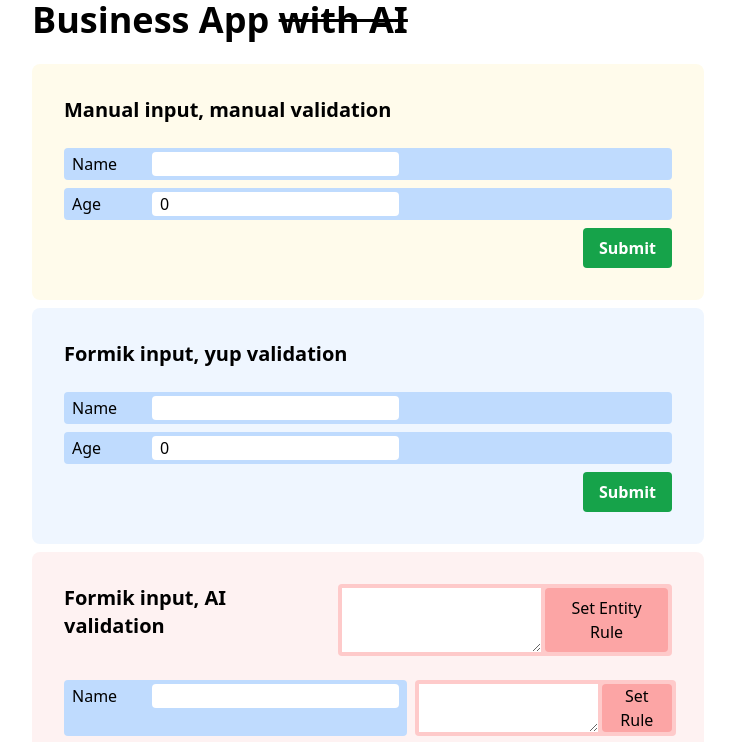
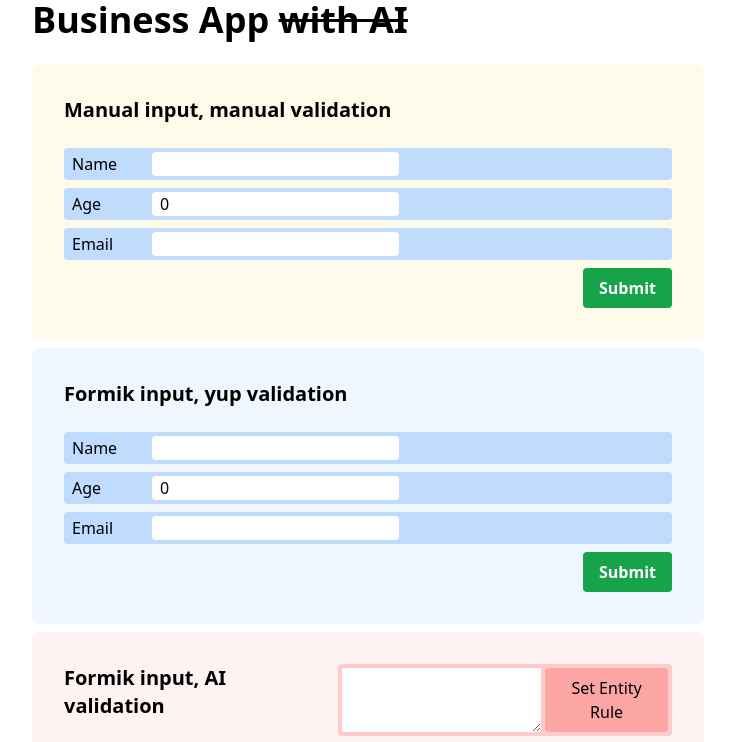
Before and after one commit to oliversturm/BusinessAppWithAI, a React (Vite) app in the folder businessappwithai.client/: page / in a window 1280 px wide. Shown: the top 742 px of the page, without its empty margins (272-1007 px from the left). Built offline with nearby package versions, Linux system fonts and the light colour scheme.

Commit message:
feat: email field added

```diff
--- a/businessappwithai.client/src/FormikInputForm.jsx
+++ b/businessappwithai.client/src/FormikInputForm.jsx
@@ -7,6 +7,7 @@ const FormikInputForm = ({ onSubmit }) => {
     initialValues: {
       name: "",
       age: 0,
+      email: "",
     },
     validationSchema: Yup.object({
       name: Yup.string()
@@ -20,6 +21,7 @@ const FormikInputForm = ({ onSubmit }) => {
       age: Yup.number()
         .min(1, "Age must be at least 1")
         .required("Age is required"),
+      email: Yup.string().email("Email must be a valid email address"),
     }),
     onSubmit: (values) => {
       onSubmit(values);
@@ -36,6 +38,8 @@ const FormikInputForm = ({ onSubmit }) => {
 
       <FormikInput formik={formik} type="number" field="age" label="Age" />
 
+      <FormikInput formik={formik} field="email" label="Email" />
+
       <button
         type="submit"
         className="ml-auto bg-green-600 text-white font-bold px-4 py-2 rounded"
--- a/businessappwithai.client/src/InputForm.jsx
+++ b/businessappwithai.client/src/InputForm.jsx
@@ -24,8 +24,18 @@ const validateAge = (age, setError) => {
   }
 };
 
+const validateEmail = (email, setError) => {
+  if (/^[^\s@]+@[^\s@]+\.[^\s@]+$/.test(email) === false) {
+    setError("Email must be a valid email address");
+    return false;
+  } else {
+    setError("");
+    return true;
+  }
+};
+
 const InputForm = ({ onSubmit }) => {
-  const [data, setData] = useState({ name: "", age: 0 });
+  const [data, setData] = useState({ name: "", age: 0, email: "" });
   const [errors, setErrors] = useState({});
   const setError = (field) => (error) =>
     setErrors((es) => ({ ...es, [field]: error }));
@@ -38,13 +48,18 @@ const InputForm = ({ onSubmit }) => {
     validateAge(age, setError("age"));
     setData((d) => ({ ...d, age }));
   };
+  const emailChanged = (email) => {
+    validateEmail(email, setError("email"));
+    setData((d) => ({ ...d, email }));
+  };
 
   const innerSubmit = useCallback(
     (e) => {
       e.preventDefault();
       if (
         validateName(data.name, setError("name")) &&
-        validateAge(data.age, setError("age"))
+        validateAge(data.age, setError("age")) &&
+        validateEmail(data.email, setError("email"))
       ) {
         onSubmit(data);
         // Could also trigger standard submit if necessary
@@ -59,7 +74,9 @@ const InputForm = ({ onSubmit }) => {
       onSubmit={innerSubmit}
       className="bg-amber-50 rounded-lg p-8 flex flex-col mb-2 gap-2"
     >
-      <h2 className="font-bold text-xl mb-4">Manual input, manual validation</h2>
+      <h2 className="font-bold text-xl mb-4">
+        Manual input, manual validation
+      </h2>
       <Input
         field="name"
         label="Name"
@@ -74,6 +91,13 @@ const InputForm = ({ onSubmit }) => {
         onChange={ageChanged}
         error={errors.age}
       />
+      <Input
+        field="email"
+        label="Email"
+        value={data.email}
+        onChange={emailChanged}
+        error={errors.email}
+      />
 
       <button
         type="submit"
```
